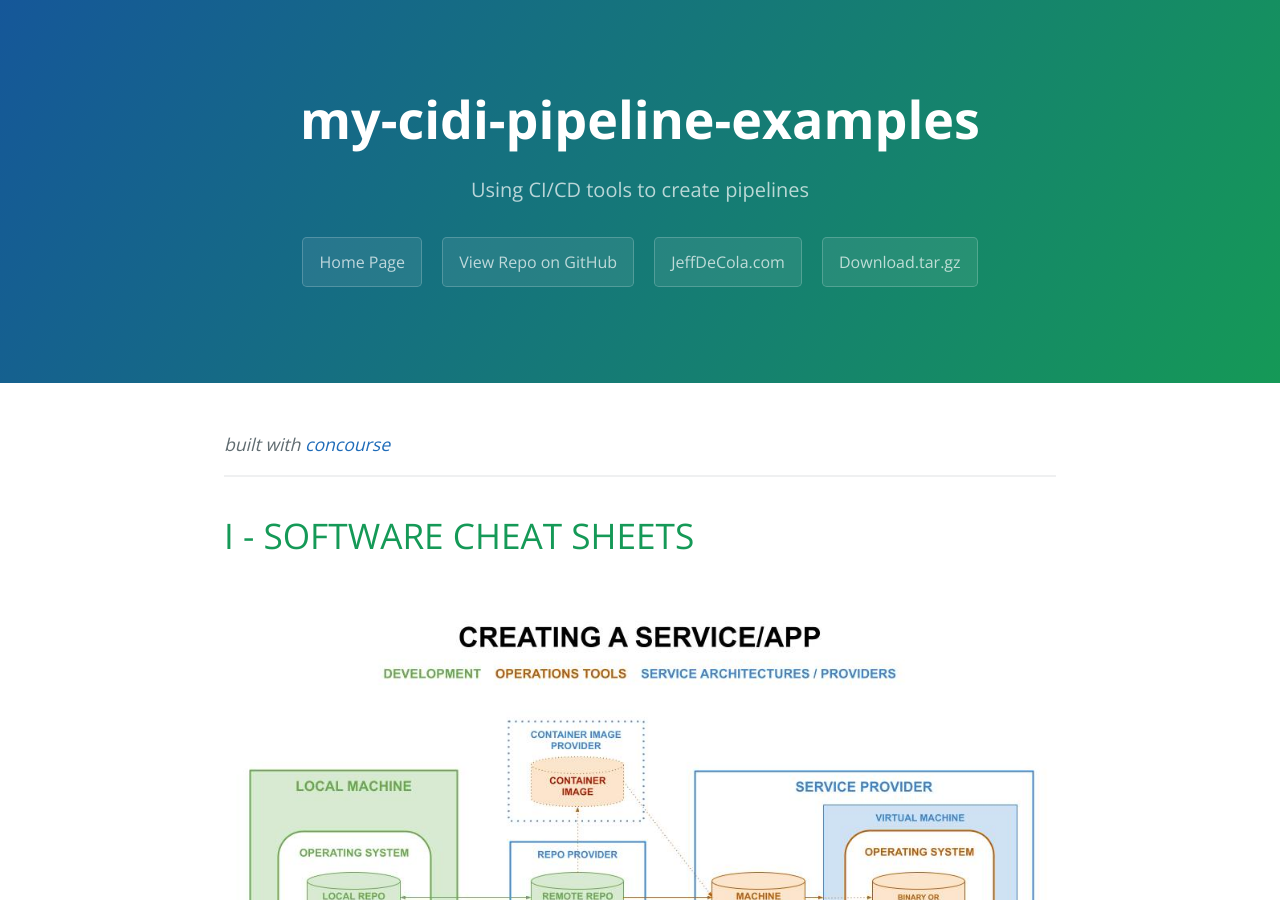
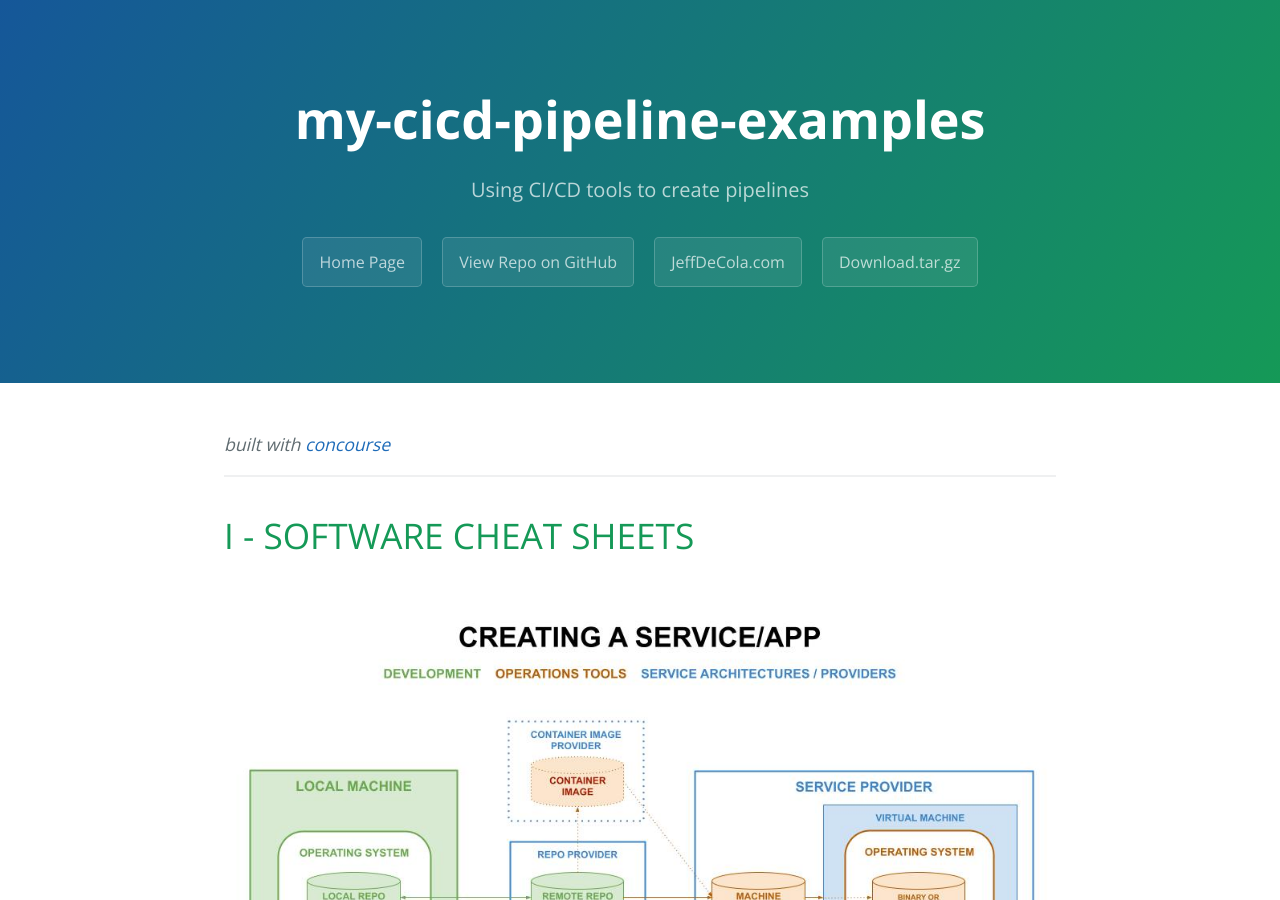
Before and after one commit to JeffDeCola/my-cicd-pipeline-examples, a Jekyll site: the page built from docs/index.md, in a window 1280 px wide and 900 px high. Built offline with Jekyll 4.4.1, drawn with Linux system fonts in a browser that asks for light colours; nearby versions of some CDN libraries; library files that are not in the unit come from our copies; some of the changed text lies outside the part shown.

```diff
--- a/docs/index.md
+++ b/docs/index.md
@@ -1,7 +1,7 @@
 ---
 layout: default
-title: JeffDeCola/my-cidi-pipeline-examples
-projectname : my-cidi-pipeline-examples
+title: JeffDeCola/my-cicd-pipeline-examples
+projectname : my-cicd-pipeline-examples
 summary: Using CI/CD tools to create pipelines
 ---
 
```
Also changed, not shown: README.md.
